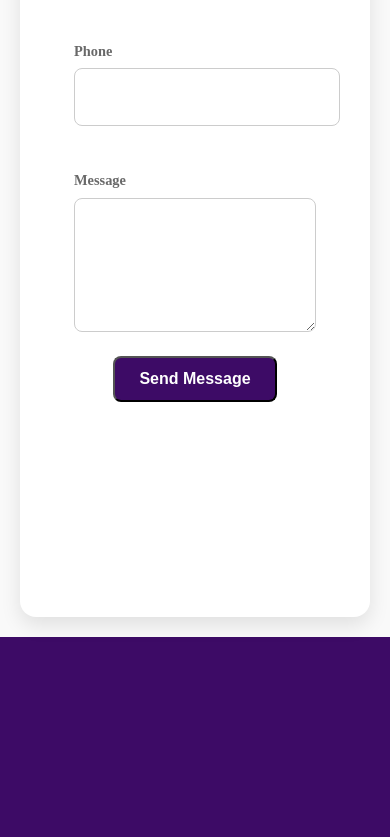
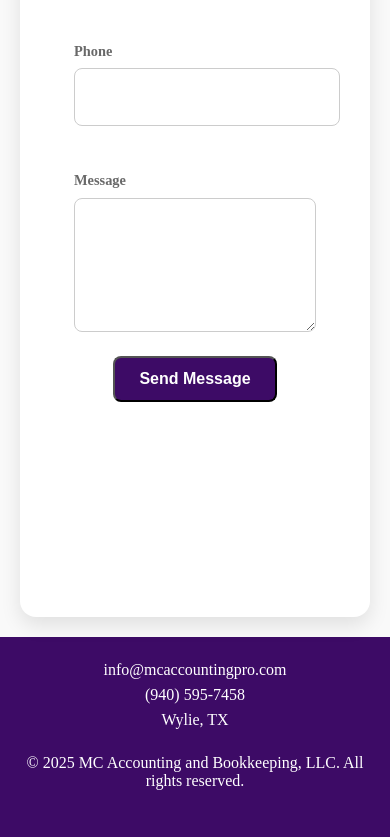
Before and after one commit to cmkarako/AccountingNewWebsite, a plain HTML site: page index.html in a window 390 px wide. Shown: the part 4625-5462 px from the top of the page. Drawn offline with Linux system fonts and the light colour scheme.

Commit message:
Clean up footer and remove old code

```diff
--- a/index.html
+++ b/index.html
@@ -5,20 +5,24 @@
 	Free for personal and commercial use under the CCA 3.0 license (html5up.net/license)
 -->
 <html>
+
 <head>
 	<title>MC Accounting and Bookkeeping, LLC</title>
-		<link rel="shortcut icon" type="image/png" href="logo4.png"/>
+	<link rel="shortcut icon" type="image/png" href="logo4.png" />
 	<meta charset="utf-8" />
 	<meta name="viewport" content="width=device-width, initial-scale=1 />
 
-<!-- 		user-scalable=no"
- -->
+<!-- 		user-scalable=no" -->
 	<link rel="stylesheet" href="main.css" />
 	<link rel="stylesheet" href="https://cdnjs.cloudflare.com/ajax/libs/font-awesome/4.7.0/css/font-awesome.min.css">
-		<noscript><link rel="stylesheet" href="main.css" /></noscript>
+	<noscript>
+		<link rel="stylesheet" href="main.css" />
+	</noscript>
 	<!-- 		<script src="https://kit.fontawesome.com/a076d05399.js" crossorigin="anonymous"></script>
- -->		<script src="https://kit.fontawesome.com/f520a662c1.js" crossorigin="anonymous"></script>
+ -->
+	<script src="https://kit.fontawesome.com/f520a662c1.js" crossorigin="anonymous"></script>
 </head>
+
 <body>
 	<div class="wrapper">
 
@@ -30,7 +34,7 @@
 			</label>
 			<label class="navbar"><img class=logo src="logo4.png"> MC Accounting and Bookkeeping, LLC</label>
 			<ul>
-				<li><a href ="#">Home</a></li>
+				<li><a href="#">Home</a></li>
 				<li><a href="#services">Services</a></li>
 				<li><a href="#about">About Us</a></li>
 				<li><a href="#contact">Contact Us</a></li>
@@ -38,9 +42,10 @@
 		</nav>
 
 
-		<div class="header" >
+		<div class="header">
 			<h2 class="fade-in">Let the professionals take over.</h2>
-				<h3 class="fade-in-long">With over 10 years of accounting experience,<br/> we are here to help your small business succeed!</h3>
+			<h3 class="fade-in-long">With over 10 years of accounting experience,<br /> we are here to help your small
+				business succeed!</h3>
 		</div>
 
 
@@ -49,12 +54,13 @@
 
 			<div class="service-list">
 
-				<div class="service-container" >
+				<div class="service-container">
 					<i class="icon fa-solid fa-book fa-spin-pulse"></i>
 					<a href="https://www.google.com" target="blank">
 						<div class="service-text">
 							<h4>Bookkeeping</h4>
-						<p>Forecasting, Budgeting, and Strategic Planning to help your business grow.</p></a>
+							<p>Forecasting, Budgeting, and Strategic Planning to help your business grow.</p>
+					</a>
 				</div>
 
 			</div>
@@ -67,11 +73,12 @@
 				</div>
 			</div>
 
-				<div class="service-container" >
+			<div class="service-container">
 				<i class="icon fa-solid fa-file-pdf fa-spin-pulse"></i>
 				<div class="service-text">
 					<h4> Monthly Reports</h4>
-						<p>Profit and Loss Statements, Monthly Depreciation of Fixed Assets, Review of A/R, A/P, Inventory Value, and Inter-company Loans.</p>
+					<p>Profit and Loss Statements, Monthly Depreciation of Fixed Assets, Review of A/R, A/P, Inventory
+						Value, and Inter-company Loans.</p>
 				</div>
 			</div>
 
@@ -84,7 +91,7 @@
 				</div>
 			</div>
 
-				<div class="service-container" >
+			<div class="service-container">
 				<i class="icon fa-regular fa-address-book fa-spin-pulse"></i>
 
 				<div class="service-text">
@@ -109,10 +116,14 @@
 
 	<div class="about" id="about">
 		<div class="box left-image">
-					<h3 id ="welcome-script">About Us</h3>
+			<h3 id="welcome-script">About Us</h3>
 		</div>
 		<div class="image-text">
-					<p>We are a full service CPA-owned business based in Wylie, TX and serving clients remotely across the U.S. <br/><br/>We operate with a transparent fixed-pricing model that we agree on based on your unique needs. Contracts are tailored to serve you however you need. We provide premium customer service and high quality work by a licensed CPA. Let us know how we can help you today!</p>
+			<p>We are a full service CPA-owned business based in Wylie, TX and serving clients remotely across the U.S.
+				<br /><br />We operate with a transparent fixed-pricing model that we agree on based on your unique
+				needs. Contracts are tailored to serve you however you need. We provide premium customer service and
+				high quality work by a licensed CPA. Let us know how we can help you today!
+			</p>
 		</div>
 
 	</div>
@@ -123,23 +134,31 @@
 			<img class="image" src="profile.jpg">
 		</div>
 		<div class="image-text">
-					<!-- <div class="text-about"> -->
 			<h3>Meet our CPA!</h3>
-						<p>Maurilio's expertise is exactly what you need for your books! As a licensed CPA, Maurilio has deep accounting knowledge and 10 years of accounting experience across multiple industries. </p>
-						<br/>
-						<p>Maurilio received his degree in Accounting from Texas Christian University and completed Masters level courses at University of Texas at Dallas to be eligible for the CPA license. As he completed the CPA exams, Maurilio worked as an Accountant for The Medve Group, a property management company with multi-family communities spanning six states. From there he took a position as Senior Staff Accountant at McLane Company, a food distribution company running $50 billion in gross revenue. </p>
-						<br/>
-						<p>During this time, he helped a local Fort Worth business clean up their books and his passion to serve small businesses was born. He started laying the foundation for his own business and MC Accounting and Bookkeeping, LLC was born! </p>
-						<br/>
-						<p>Maurilio strives to provide the greatest service to his clients and stay on top of the accounting industry trends and regulations. From State and Local Tax Compliance to closing journal entries and other period reports, Maurilio's experience has culminated in the ability to dive deep into the accounting of businesses of various sizes across several industries. </p>
+			<p>Maurilio's expertise is exactly what you need for your books! As a licensed CPA, Maurilio has deep
+				accounting knowledge and 10 years of accounting experience across multiple industries. </p>
+			<br />
+			<p>Maurilio received his degree in Accounting from Texas Christian University and completed Masters level
+				courses at University of Texas at Dallas to be eligible for the CPA license. As he completed the CPA
+				exams, Maurilio worked as an Accountant for The Medve Group, a property management company with
+				multi-family communities spanning six states. From there he took a position as Senior Staff Accountant
+				at McLane Company, a food distribution company running $50 billion in gross revenue. </p>
+			<br />
+			<p>During this time, he helped a local Fort Worth business clean up their books and his passion to serve
+				small businesses was born. He started laying the foundation for his own business and MC Accounting and
+				Bookkeeping, LLC was born! </p>
+			<br />
+			<p>Maurilio strives to provide the greatest service to his clients and stay on top of the accounting
+				industry trends and regulations. From State and Local Tax Compliance to closing journal entries and
+				other period reports, Maurilio's experience has culminated in the ability to dive deep into the
+				accounting of businesses of various sizes across several industries. </p>
 			<!-- <p>He is an active member of the <a href="https://www.tx.cpa/" target="blank">Texas Society of CPAs</a> and most recently attend the 2022 QuickBooks Connect conference in Las Vegas.</p> -->
-					<!-- </div> -->
 		</div>
 	</div>
 
 	<div class="contact" id="contact">
 		<div class="contact-form">
-					<form name = "Contact: MC Accounting" method="POST" action="POST" netlify data-netlify="true">
+			<form name="Contact: MC Accounting" method="POST" action="POST" netlify data-netlify="true">
 				<div class="fields">
 					<div class="field half">
 						<label for="name">Name</label>
@@ -164,10 +183,17 @@
 			</form>
 		</div>
 	</div>
-
-		<div class="footer">
+	<footer class="footer">
+		<p>info@mcaccountingpro.com</p>
+		<p>(940) 595-7458</p>
+		<p>Wylie, TX</p>
+		<br />
+		<p>&copy; 2025 MC Accounting and Bookkeeping, LLC. All rights reserved.</p>
 
 		</div>
+	</footer>
+
 	</div>
 </body>
+
 </html>
--- a/main.css
+++ b/main.css
@@ -172,8 +172,17 @@ label {
 }
 
 .footer {
-	height: 200px;
+	min-height: 200px;
 	background-color: var(--dark-purple);
+	padding-bottom: 22px;
+	padding-top: 22px;
+}
+
+.footer p {
+	color: white;
+	padding: 1%;
+	font-size: 20px;
+	text-align: center;
 }
 
 *{
@@ -282,7 +291,6 @@ a.active, a:hover {
 	display: flex;
 	justify-content: center;
 	font-size: 54px;
-	/* margin-top: 160px; */
 	font-family: Optima, san-serif;
 	font-weight: 100;
 }
@@ -722,9 +730,7 @@ a.active, a:hover {
 	.logo {
 		width: 40px;
 	}
-/*	.services h3 {
-	font-size: 34px;
-	}*/
+
 	nav ul li a {
 		font-size: 14px;
 	}
@@ -746,6 +752,12 @@ a.active, a:hover {
 
 	.services p {
 		font-size: 16px;
+	}
+	.footer p {
+		font-size: 16px;
+	}
+	.footer {
+		padding: 20px;
 	}
 
 }
@@ -872,70 +884,6 @@ a.active, a:hover {
 }
 
 
-// ai sections
-/***
-.services {
-	background: #fff;
-	color: #333;
-	padding: 4rem 2rem;
-	text-align: center;
-  }
-
-  .services h2 {
-	font-size: 2rem;
-	margin-bottom: 2rem;
-	color: #4B006E;
-  }
-
-  .service-grid {
-	display: grid;
-	grid-template-columns: repeat(auto-fit, minmax(300px, 1fr));
-	gap: 2rem;
-	max-width: 1100px;
-	margin: 0 auto;
-  }
-
-  .service-card {
-	background: #fff;
-	border: 1px solid #ddd;
-	padding: 1.5rem;
-	border-radius: 8px;
-	display: flex;
-	align-items: flex-start;
-	gap: 1rem;
-	box-shadow: 0 4px 8px rgba(0,0,0,0.05);
-	transition: transform 0.3s ease, box-shadow 0.3s ease;
-  }
-
-  .service-card:hover {
-	transform: translateY(-5px);
-	box-shadow: 0 6px 12px rgba(0,0,0,0.15);
-  }
-
-  .service-card .icon {
-	font-size: 2.5rem;
-	color: #4B006E;
-	flex-shrink: 0;
-  }
-
-  .service-card .text {
-	text-align: left;
-  }
-
-  .service-card h3 {
-	color: #4B006E;
-	margin-bottom: 0.5rem;
-	font-size: 1.2rem;
-  }
-
-  .service-card p {
-	font-size: 0.95rem;
-	color: #555;
-  }
-
-**/
-
-
   // ai css for meet the cpa section
 
   /* Container for the about section */
@@ -1025,12 +973,4 @@ a.active, a:hover {
         max-height: none; /* Let image resize naturally on mobile */
         width: 80%;       /* Optional: make image smaller on mobile */
     }
-
-    /* .text-about h3 {
-        font-size: 1.8rem;
-    }
-
-    .text-about p {
-        font-size: 1.05rem;
-    } */
 }
```
Lines whose indentation alone changed are shown as unchanged.
